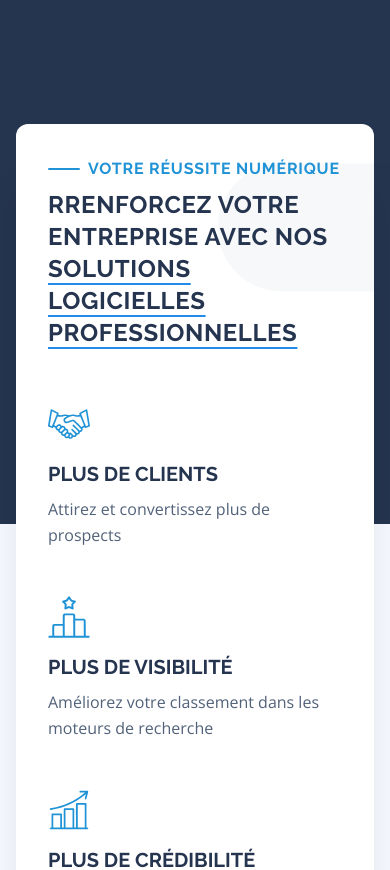
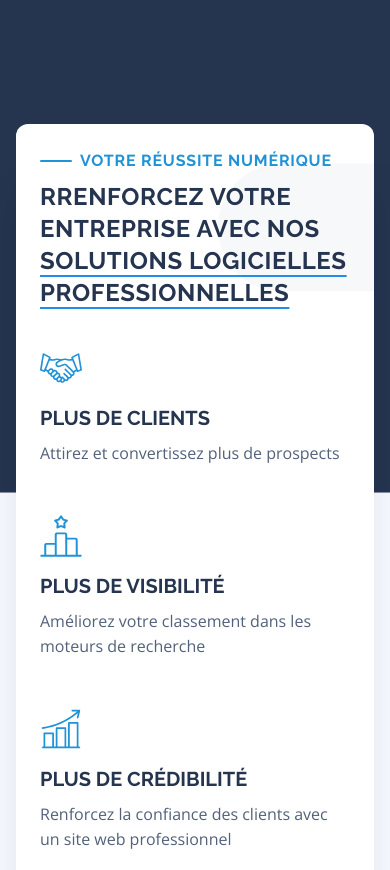
Before and after one commit to front-mokh/agency_landing_page, a Next.js app: page / in a window 390 px wide. Shown: the part 720-1590 px from the top of the page. Built offline with nearby package versions, Linux system fonts and the light colour scheme.

Commit message:
Update BenefitsSection.tsx

```diff
--- a/src/components/sections/BenefitsSection.tsx
+++ b/src/components/sections/BenefitsSection.tsx
@@ -21,10 +21,10 @@ export default function BenefitsSection() {
 
 function BenefitsCard() {
   return (
-    <div className="relative p-8 lg:p-12 bg-light rounded-xl shadow-[rgba(0,_0,_0,_0.1)_0px_60px_40px_-7px]">
-      <div className="relative z-10 grid grid-cols-1 lg:grid-cols-5 gap-12">
+    <div className="relative p-6 lg:p-12 bg-light rounded-xl shadow-[rgba(0,_0,_0,_0.1)_0px_60px_40px_-7px]">
+      <div className="relative z-10 grid grid-cols-1 lg:grid-cols-5 gap-8">
         <div className="col-span-1 lg:col-span-2 w-full">
-          <Tagline animated alignment="left">
+          <Tagline animated alignment="left" >
             VOTRE RÉUSSITE NUMÉRIQUE
           </Tagline>
           <Headline
```
